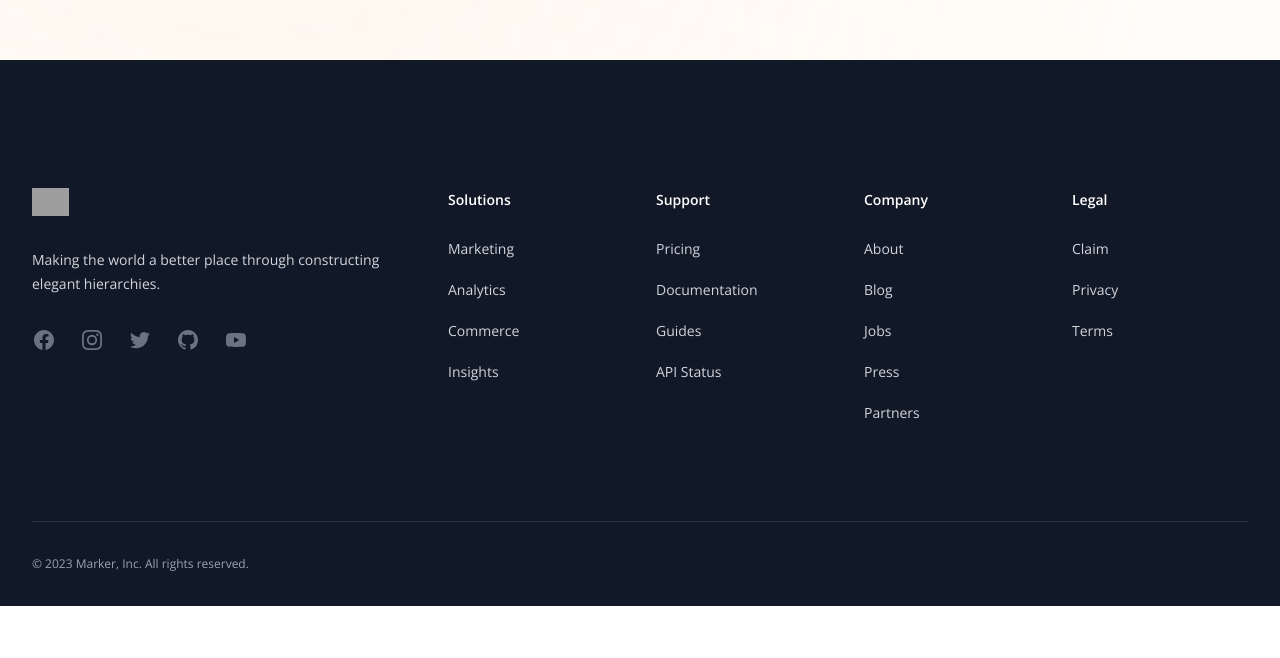
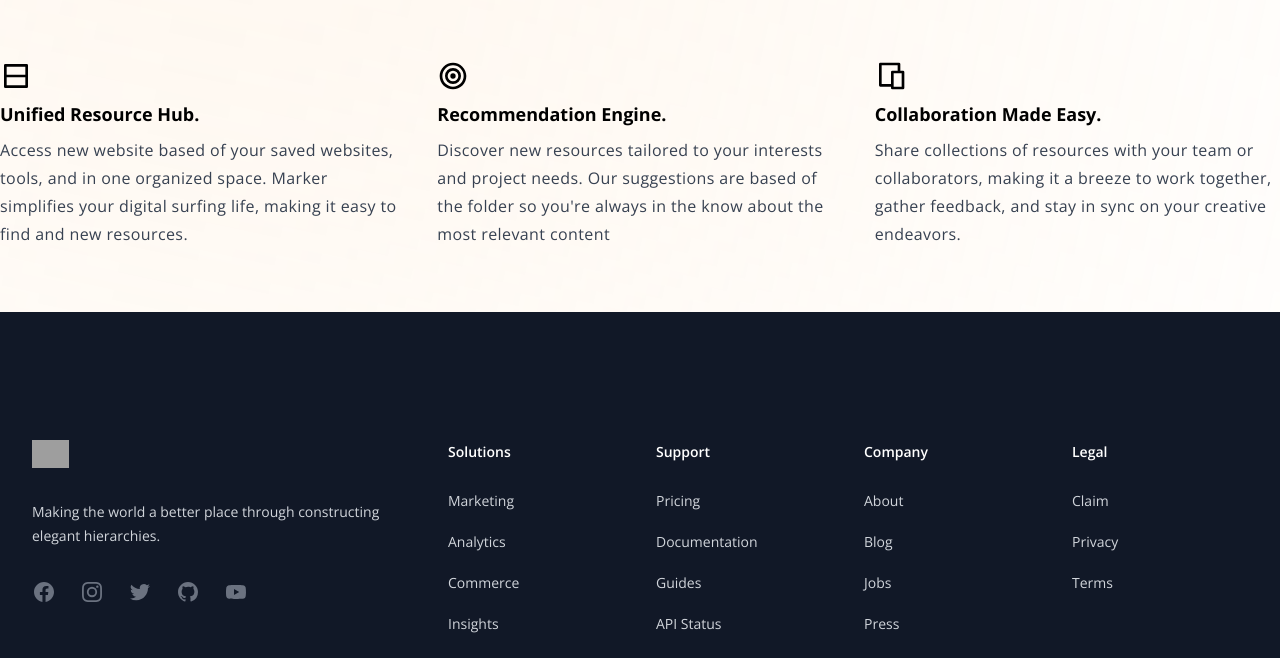
Before and after one commit to Justin-Bento/random-project, a React (Vite) app: page / in a window 1280 px wide. Shown: the part 820-1478 px from the top of the page. Before the commit the page ends 1426 px from the top, so only its background shows below. Built offline with nearby package versions, Linux system fonts and the light colour scheme; grey boxes are pictures that could not be loaded.

Commit message:
added features of marker to the home page

```diff
--- a/src/pages/marketing/Home.jsx
+++ b/src/pages/marketing/Home.jsx
@@ -1,8 +1,9 @@
 import { Link } from "react-router-dom";
+import { RiFocus2Line, RiLayoutRowLine, RiDeviceLine  } from "react-icons/ri";
 
 export default function Home() {
   return (
-    <div className="relative">
+    <div className="relative mb-16">
       <section className="grid grid-cols-1 lg:grid-cols-2 container mx-auto items-center place-content-center gap-12 min-h-screen p-6 lg:p-0">
         <div className="flex items-center place-content-start lg:place-content-start lg:mt-0">
           <FramerShapes />
@@ -26,6 +27,23 @@ export default function Home() {
         </div>
       </section>
       <div className="absolute top-lg xl:top-40 left-0 xl:-left-20 -z-10 xl:w-[90%] pointer-events-none xl:min-h-screen blur-hero bg-gradient-to-r from-orange-200 to-transparent xl:rotate-12"></div>
+      <section className="grid grid-cols-1 lg:grid-cols-3 container mx-auto gap-8 p-4 lg:p-0">
+        <div className="w-full space-y-2">
+          <RiLayoutRowLine  className="w-8 h-8" />
+          <h2 className="text-lg font-bold">Unified Resource Hub.</h2>
+          <p className=" leading-7 tracking-wide text-gray-700">Access new website based of your saved websites, tools, and in one organized space. Marker simplifies your digital surfing life, making it easy to find and new resources.</p>
+        </div>
+        <div className="w-full space-y-2">
+          <RiFocus2Line className="w-8 h-8" />
+          <h2 className="text-lg font-bold">Recommendation Engine.</h2>
+          <p className=" leading-7 tracking-wide text-gray-700">Discover new resources tailored to your interests and project needs. Our suggestions are based of the folder so you're always in the know about the most relevant content</p>
+        </div>
+        <div className="w-full space-y-2">
+          <RiDeviceLine className="w-8 h-8" />
+          <h2 className="text-lg font-bold">Collaboration Made Easy.</h2>
+          <p className=" leading-7 tracking-wide text-gray-700">Share collections of resources with your team or collaborators, making it a breeze to work together, gather feedback, and stay in sync on your creative endeavors.</p>
+        </div>
+      </section>
     </div>
   );
 }
```
